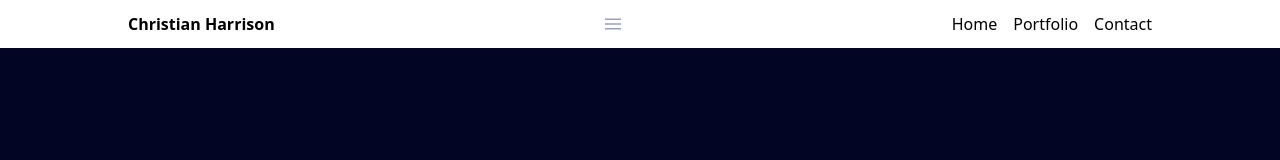
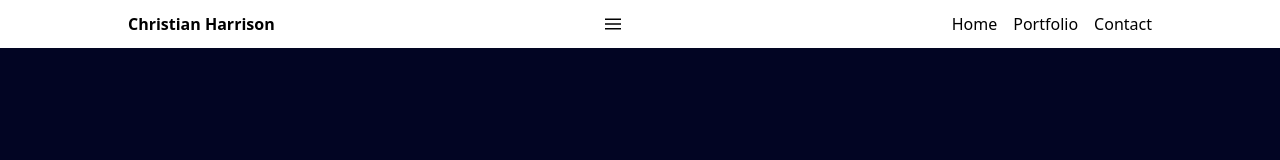
Before and after one commit to christywastaken/christianharrison, a Nuxt app: page / in a window 1280 px wide. Shown: the top 160 px of the page. Built offline with nearby package versions, Linux system fonts and the light colour scheme.

Commit message:
cleans sidemenu code

```diff
--- a/app.vue
+++ b/app.vue
@@ -1,6 +1,6 @@
 <template>
   <div>
-    <NavigationHeader class="sticky top-0" />
+    <Header class="sticky top-0" />
     <NuxtPage />
   </div>
 </template>
--- a/components/navigation/MobileHeader.vue
+++ b/components/navigation/MobileHeader.vue
@@ -1,30 +1,7 @@
-<!-- <template>
-   <button class="flex items-center justify-center w-12 h-12 rounded-full hover:border-slate-400 hover:border z-10" @click="toggleMobileMenu">
-        <Icon name="menu" class="m-4 h-6 w-6 fill-slate-400" />
-      </button>
-      <NavigationSideMenu
-      v-if="navMenuActive"
-      id="dropdown"
-      class="fixed flex"
-      @click="toggleMobileMenu"
-    />
-</template>
-
-<script setup>
-  const navMenuActive = ref(false);
-
-  const toggleMobileMenu = () => {
-    console.log('test');
-    navMenuActive.value = !navMenuActive.value;
-    navMenuActive.value ? document.body.setAttribute("style", "overflow: hidden;") : document.body.removeAttribute("style", "overflow: hidden;");
-    console.log(`clickState: ${navMenuActive.value}`);
-  };
-
-</script> -->
 
 <template>
-   <button class="flex items-center justify-center w-12 h-12 rounded-full hover:border-slate-400 hover:border z-10" @click="toggleMobileMenu">
-        <Icon name="menu" class="m-4 h-6 w-6 fill-slate-400" />
+   <button class="flex items-center justify-center w-12 h-12 rounded-full hover:fill-slate-400 z-10" @click="toggleMobileMenu">
+        <Icon name="menu" class="m-4 h-6 w-6 fill-black" />
    </button>
    <NavigationSideMenu
       v-if="navMenuActive"
@@ -35,20 +12,11 @@
 </template>
 
 <script setup>
-  import NavigationSideMenu from '@/components/navigation/SideMenu.vue'
 
   const navMenuActive = ref(false);
 
   const toggleMobileMenu = () => {
-    console.log('test');
     navMenuActive.value = !navMenuActive.value;
     navMenuActive.value ? document.body.setAttribute("style", "overflow: hidden;") : document.body.removeAttribute("style", "overflow: hidden;");
-    console.log(`clickState: ${navMenuActive.value}`);
   };
 </script>
-
-<script>
-  export default {
-    components: { NavigationSideMenu }
-  }
-</script>
```
Also changed, not shown: components/Header.vue (renamed from components/navigation/Header.vue).
